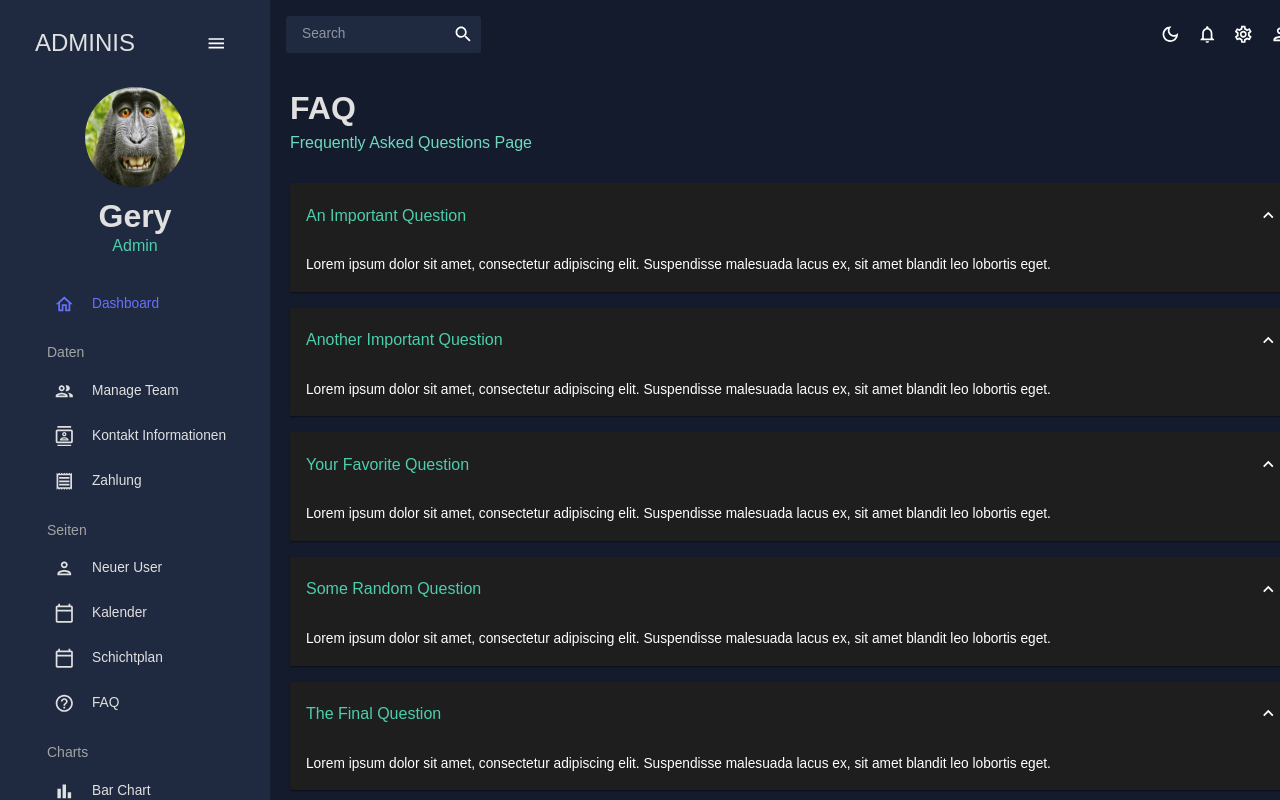
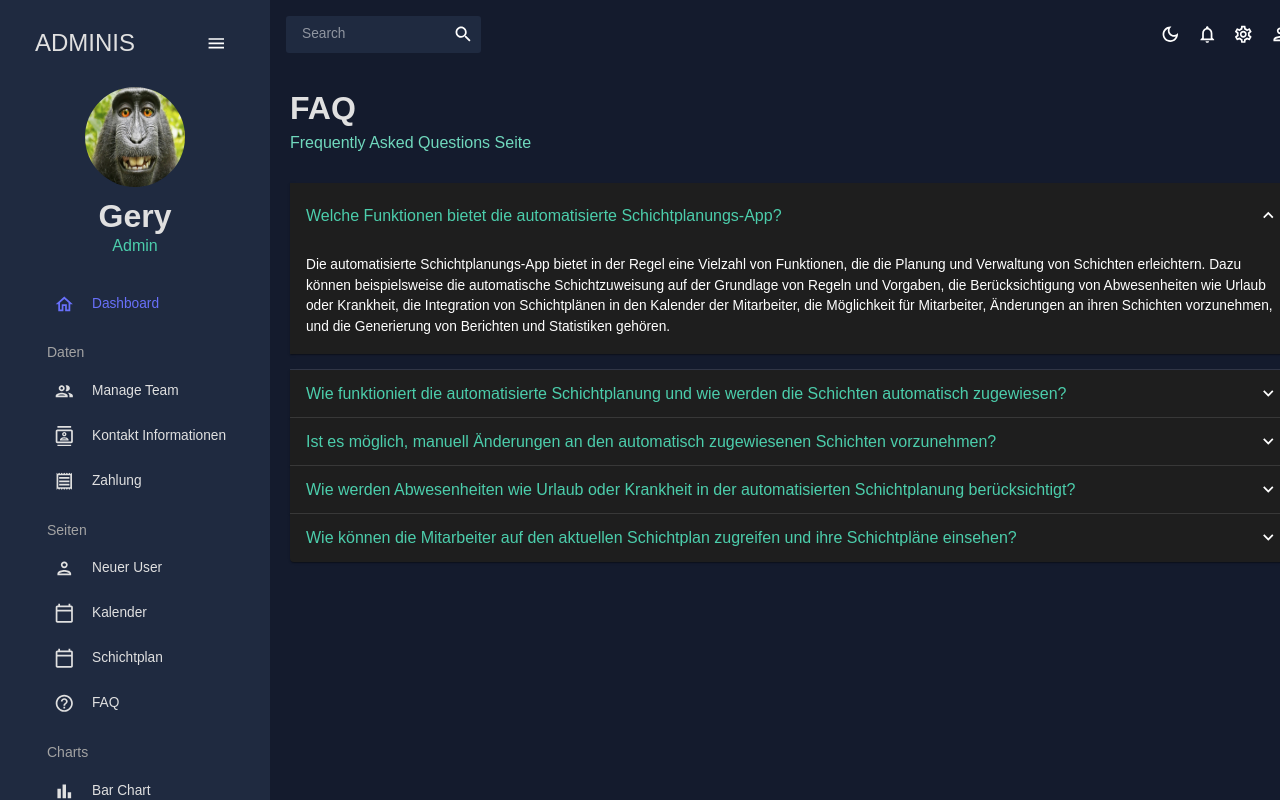
Before and after one commit to masterybyme/project-x, a React (Create React App) app in the folder client/: page /faq in a window 1280 px wide. Shown: the top 800 px of the page. Built offline with nearby package versions, Linux system fonts and the light colour scheme.

Commit message:
FAQ Edits

```diff
--- a/client/src/scenes/faq/index.jsx
+++ b/client/src/scenes/faq/index.jsx
@@ -12,71 +12,65 @@ const FAQ = () => {
   const colors = tokens(theme.palette.mode);
   return (
     <Box m="20px">
-      <Header title="FAQ" subtitle="Frequently Asked Questions Page" />
+      <Header title="FAQ" subtitle="Frequently Asked Questions Seite" />
 
       <Accordion defaultExpanded>
         <AccordionSummary expandIcon={<ExpandMoreIcon />}>
           <Typography color={colors.greenAccent[500]} variant="h5">
-            An Important Question
+          Welche Funktionen bietet die automatisierte Schichtplanungs-App?
           </Typography>
         </AccordionSummary>
         <AccordionDetails>
           <Typography>
-            Lorem ipsum dolor sit amet, consectetur adipiscing elit. Suspendisse
-            malesuada lacus ex, sit amet blandit leo lobortis eget.
+          Die automatisierte Schichtplanungs-App bietet in der Regel eine Vielzahl von Funktionen, die die Planung und Verwaltung von Schichten erleichtern. Dazu können beispielsweise die automatische Schichtzuweisung auf der Grundlage von Regeln und Vorgaben, die Berücksichtigung von Abwesenheiten wie Urlaub oder Krankheit, die Integration von Schichtplänen in den Kalender der Mitarbeiter, die Möglichkeit für Mitarbeiter, Änderungen an ihren Schichten vorzunehmen, und die Generierung von Berichten und Statistiken gehören.
           </Typography>
         </AccordionDetails>
       </Accordion>
-      <Accordion defaultExpanded>
+      <Accordion >
         <AccordionSummary expandIcon={<ExpandMoreIcon />}>
           <Typography color={colors.greenAccent[500]} variant="h5">
-            Another Important Question
+          Wie funktioniert die automatisierte Schichtplanung und wie werden die Schichten automatisch zugewiesen?
           </Typography>
         </AccordionSummary>
         <AccordionDetails>
           <Typography>
-            Lorem ipsum dolor sit amet, consectetur adipiscing elit. Suspendisse
-            malesuada lacus ex, sit amet blandit leo lobortis eget.
+          Die automatisierte Schichtplanung basiert in der Regel auf Regeln und Vorgaben, die von den Administratoren oder Managern der Schichtplanungs-App festgelegt werden. Diese Regeln können beispielsweise die Anzahl der Arbeitsstunden pro Tag oder Woche, die Schichtpräferenzen der Mitarbeiter oder die Verfügbarkeit von Mitarbeitern zu bestimmten Zeiten und an bestimmten Tagen umfassen. Auf der Grundlage dieser Regeln und Vorgaben werden die Schichten automatisch zugewiesen, wobei die Schichtplanungs-App darauf achten wird, dass alle Regeln eingehalten werden und alle Mitarbeiter fair berücksichtigt werden.
           </Typography>
         </AccordionDetails>
       </Accordion>
-      <Accordion defaultExpanded>
+      <Accordion >
         <AccordionSummary expandIcon={<ExpandMoreIcon />}>
           <Typography color={colors.greenAccent[500]} variant="h5">
-            Your Favorite Question
+          Ist es möglich, manuell Änderungen an den automatisch zugewiesenen Schichten vorzunehmen?
           </Typography>
         </AccordionSummary>
         <AccordionDetails>
           <Typography>
-            Lorem ipsum dolor sit amet, consectetur adipiscing elit. Suspendisse
-            malesuada lacus ex, sit amet blandit leo lobortis eget.
+          Nein, es ist nicht möglich, manuell Änderungen an den automatisch zugewiesenen Schichten vorzunehmen. Die automatisierte Schichtplanungs-App basiert vollständig auf Algorithmen und Regeln, die von den Administratoren oder Managern der App festgelegt wurden. Die Schichten werden automatisch zugewiesen, um sicherzustellen, dass alle Regeln und Vorgaben eingehalten werden und alle Mitarbeiter fair berücksichtigt werden. Wenn Änderungen erforderlich sind, können diese nur von den Administratoren oder Managern der App vorgenommen werden.
           </Typography>
         </AccordionDetails>
       </Accordion>
-      <Accordion defaultExpanded>
+      <Accordion >
         <AccordionSummary expandIcon={<ExpandMoreIcon />}>
           <Typography color={colors.greenAccent[500]} variant="h5">
-            Some Random Question
+          Wie werden Abwesenheiten wie Urlaub oder Krankheit in der automatisierten Schichtplanung berücksichtigt?
           </Typography>
         </AccordionSummary>
         <AccordionDetails>
           <Typography>
-            Lorem ipsum dolor sit amet, consectetur adipiscing elit. Suspendisse
-            malesuada lacus ex, sit amet blandit leo lobortis eget.
+          Abwesenheiten wie Urlaub oder Krankheit werden in der automatisierten Schichtplanung in der Regel berücksichtigt, indem sie als Parameter in die Schichtplanung einbezogen werden. Beispielsweise kann ein Mitarbeiter, der im Urlaub ist, für die betreffenden Tage automatisch von der Schichtplanung ausgeschlossen werden, oder ein Mitarbeiter, der krank ist, kann automatisch von der Schichtplanung für einen bestimmten Zeitraum ausgeschlossen werden. Die genauen Regeln und Vorgaben für die Berücksichtigung von Abwesenheiten hängen von den Anforderungen der jeweiligen Schichtplanungs-App ab.
           </Typography>
         </AccordionDetails>
       </Accordion>
-      <Accordion defaultExpanded>
+      <Accordion >
         <AccordionSummary expandIcon={<ExpandMoreIcon />}>
           <Typography color={colors.greenAccent[500]} variant="h5">
-            The Final Question
+          Wie können die Mitarbeiter auf den aktuellen Schichtplan zugreifen und ihre Schichtpläne einsehen?
           </Typography>
         </AccordionSummary>
         <AccordionDetails>
           <Typography>
-            Lorem ipsum dolor sit amet, consectetur adipiscing elit. Suspendisse
-            malesuada lacus ex, sit amet blandit leo lobortis eget.
-          </Typography>
+          Die Mitarbeiter können in der Regel auf den aktuellen Schichtplan über eine mobile App oder eine Webanwendung zugreifen, die von der automatisierten Schichtplanungs-App bereitgestellt wird. Nachdem sich die Mitarbeiter angemeldet haben, können sie ihren Schichtplan einsehen und gegebenenfalls Änderungen an ihren Schichten beantragen, beispielsweise wenn sie einen Tausch mit einem anderen Mitarbeiter durchführen möchten oder wenn sie eine Abwesenheit anmelden müssen. In einigen Fällen können die Mitarbeiter auch automatische Benachrichtigungen erhalten, wenn Änderungen an ihrem Schichtplan vorgenommen wurden oder wenn neue Schichten zugewiesen wurden.          </Typography>
         </AccordionDetails>
       </Accordion>
     </Box>
```
